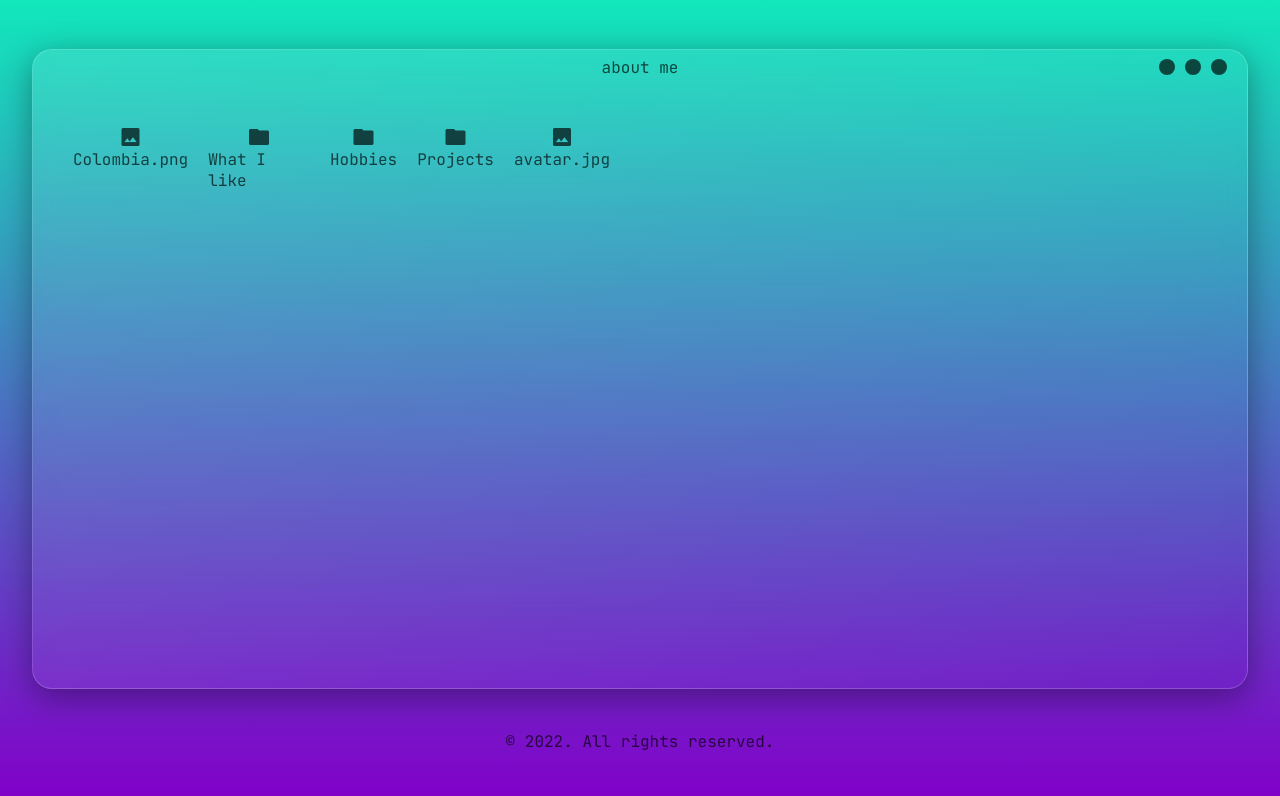
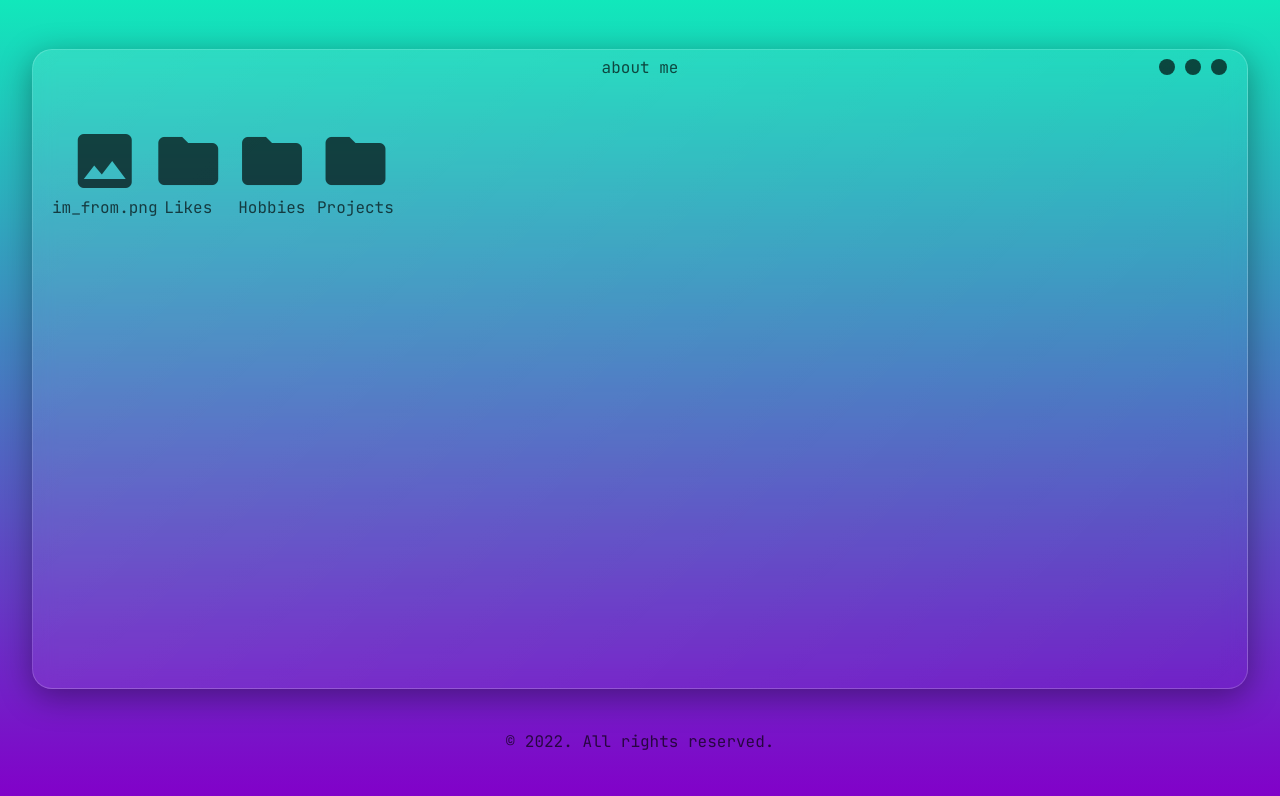
Before and after one commit to seansabe/CSIS_1280_project, a plain HTML site: page 1.1/html/about.html in a window 1280 px wide. Drawn offline with nearby package versions, Linux system fonts and the light colour scheme.

Commit message:
Bug fixes. Bigger icons.

```diff
--- a/1.1/css/style.css
+++ b/1.1/css/style.css
@@ -95,7 +95,7 @@ header .maximize:hover {
     width: 150px;
     height: 150px;
     border-radius: 50%;
-    background: url("../img/avatar.jpg");
+    background: url("../img/sergio.jpeg");
     background-size: cover;
     background-position: center;
     margin: auto;
@@ -138,10 +138,6 @@ header .maximize:hover {
     padding: 20px;
 }
 
-.files {
-    column-gap: 10px;
-}
-
 .preview {
     flex-direction: column;
     justify-content: center;
@@ -157,6 +153,7 @@ header .maximize:hover {
     transition: 0.2s ease-in;
     border-radius: 10px;
     padding: 10px;
+    width: 15%;
 }
 
 .file:hover {
@@ -166,13 +163,58 @@ header .maximize:hover {
     cursor: pointer;
 }
 
-.material-symbols-outlined {
+.material-icons {
     color: rgba(0, 0, 0, 0.67);
-    font-variation-settings:
-        'FILL' 1,
-        'wght' 400,
-        'GRAD' 0,
-        'opsz' 48;
+    font-family: 'Material Icons';
+    font-weight: normal;
+    font-style: normal;
+    /* Preferred icon size */
+    display: inline-block;
+    line-height: 1;
+    text-transform: none;
+    letter-spacing: normal;
+    word-wrap: normal;
+    white-space: nowrap;
+    direction: ltr;
+
+    /* Support for all WebKit browsers. */
+    -webkit-font-smoothing: antialiased;
+    /* Support for Safari and Chrome. */
+    text-rendering: optimizeLegibility;
+
+    /* Support for Firefox. */
+    -moz-osx-font-smoothing: grayscale;
+
+    /* Support for IE. */
+    font-feature-settings: 'liga';
+}
+
+.material-icons.md-18 {
+    font-size: 18px;
+}
+
+.material-icons.md-24 {
+    font-size: 24px;
+}
+
+.material-icons.md-36 {
+    font-size: 36px;
+}
+
+.material-icons.md-48 {
+    font-size: 48px;
+}
+
+.material-icons.md-64 {
+    font-size: 64px;
+}
+
+.material-icons.md-72 {
+    font-size: 72px;
+}
+
+.material-icons.md-96 {
+    font-size: 96px;
 }
 
 #country,
--- a/1.1/html/about.html
+++ b/1.1/html/about.html
@@ -7,8 +7,7 @@
     <meta name="viewport" content="width=device-width, initial-scale=1.0">
     <link rel="stylesheet" href="../css/style.css">
     <link rel="stylesheet" href="../css/animations.css">
-    <link rel="stylesheet"
-        href="https://fonts.googleapis.com/css2?family=Material+Symbols+Outlined:opsz,wght,FILL,GRAD@20..48,100..700,0..1,-50..200" />
+    <link href="https://fonts.googleapis.com/icon?family=Material+Icons" rel="stylesheet">
     <title>Portfolio</title>
 </head>
 
@@ -46,24 +45,20 @@
                 <div class="files col">
                     <div class="row">
                         <div class="file" id="1" onclick="preview(this.id)">
-                            <i class="material-symbols-outlined">image</i>
-                            <p>Colombia.png</p>
+                            <span class="material-icons md-72">image</span>
+                            <p>im_from.png</p>
                         </div>
                         <div class="file" id="2" onclick="preview(this.id)">
-                            <i class="material-symbols-outlined">folder</i>
-                            <p>What I like</p>
+                            <span class="material-icons md-72">folder</span>
+                            <p>Likes</p>
                         </div>
                         <div class="file" id="3" onclick="preview(this.id)">
-                            <i class="material-symbols-outlined">folder</i>
+                            <span class="material-icons md-72">folder</span>
                             <p>Hobbies</p>
                         </div>
                         <div class="file" id="4" onclick="preview(this.id)">
-                            <i class="material-symbols-outlined">folder</i>
+                            <span class="material-icons md-72">folder</span>
                             <p>Projects</p>
-                        </div>
-                        <div class="file" id="5" onclick="preview(this.id)">
-                            <i class="material-symbols-outlined">image</i>
-                            <p>avatar.jpg</p>
                         </div>
                     </div>
                 </div>
@@ -72,25 +67,23 @@
                     <!-- First file about me -->
                     <div id="country">
                         <img src="../img/Colombia.png" alt="Colombia Map" width="90%">
-                        <br>
-                        <p>Sergio/about me/Colombia.png</p>
                     </div>
                     <!-- Second file about me -->
                     <div id="likes">
                         <div id="subfile" class="subfile">
-                            <i class="material-symbols-outlined">image</i>
+                            <span class="material-icons">image</span>
                             <p>cats.gif</p>
                         </div>
                         <div id="subfile" class="subfile">
-                            <i class="material-symbols-outlined">image</i>
+                            <span class="material-icons">image</span>
                             <p>football.png</p>
                         </div>
                         <div id="subfile" class="subfile">
-                            <i class="material-symbols-outlined">image</i>
+                            <span class="material-icons">image</span>
                             <p>animated series.gif</p>
                         </div>
                         <div id="subfile" class="subfile">
-                            <i class="material-symbols-outlined">image</i>
+                            <span class="material-icons">image</span>
                             <p>hanging out.png</p>
                         </div>
                         <!-- Subfile viewer -->
@@ -101,15 +94,15 @@
                     <!-- Third file about me -->
                     <div id="hobbies">
                         <div id="subfile" class="subfile">
-                            <i class="material-symbols-outlined">image</i>
-                            <p>videogames.png</p>
+                            <span class="material-icons">image</span>
+                            <p>videogames.gif</p>
                         </div>
                         <div id="subfile" class="subfile">
-                            <i class="material-symbols-outlined">image</i>
+                            <span class="material-icons">image</span>
                             <p>I love cycling.png</p>
                         </div>
                         <div id="subfile" class="subfile">
-                            <i class="material-symbols-outlined">image</i>
+                            <span class="material-icons">image</span>
                             <p>table tennis.png</p>
                         </div>
                         <!-- Subfile viewer -->
@@ -120,19 +113,19 @@
                     <!-- Fourth file about me -->
                     <div id="projects">
                         <div id="subfile" class="subfile">
-                            <i class="material-symbols-outlined">draft</i>
+                            <span class="material-icons">description</span>
                             <p>Web.txt</p>
                         </div>
                         <div id="subfile" class="subfile">
-                            <i class="material-symbols-outlined">draft</i>
+                            <span class="material-icons">description</span>
                             <p>Mobile.txt</p>
                         </div>
                         <div id="subfile" class="subfile">
-                            <i class="material-symbols-outlined">draft</i>
+                            <span class="material-icons">description</span>
                             <p>Computer Vision.txt</p>
                         </div>
                         <div id="subfile" class="subfile">
-                            <i class="material-symbols-outlined">draft</i>
+                            <span class="material-icons">description</span>
                             <p>Videogames.txt</p>
                         </div>
                         <!-- Subfile viewer -->
@@ -140,12 +133,6 @@
                             <img class="preview-image" src="" alt="">
                             <p class="description"></p>
                         </div>
-                    </div>
-                    <!-- Fifth file about me -->
-                    <div id="avatar">
-                        <img src="../img/avatar.jpg" alt="Avatar Pic" width="70%">
-                        <br>
-                        <p>Sergio/about me/avatar.jpg</p>
                     </div>
                 </div>
             </div>
--- a/1.1/js/explorer.js
+++ b/1.1/js/explorer.js
@@ -6,7 +6,6 @@ document.getElementById("country").style.display = "none";
 document.getElementById("likes").style.display = "none";
 document.getElementById("hobbies").style.display = "none";
 document.getElementById("projects").style.display = "none";
-document.getElementById("avatar").style.display = "none";
 document.getElementsByClassName("preview-image")[0].style.display = "none";
 document.getElementsByClassName("preview-image")[1].style.display = "none";
 document.getElementsByClassName("preview-image")[2].style.display = "none";
@@ -23,7 +22,6 @@ function preview(id) {
         document.getElementById("likes").style.display = "none";
         document.getElementById("hobbies").style.display = "none";
         document.getElementById("projects").style.display = "none";
-        document.getElementById("avatar").style.display = "none";
         document.getElementsByClassName("preview-image")[0].style.display = "none";
         document.getElementsByClassName("preview-image")[1].style.display = "none";
         document.getElementsByClassName("preview-image")[2].style.display = "none";
@@ -36,7 +34,6 @@ function preview(id) {
         document.getElementById("likes").style.display = "flex";
         document.getElementById("hobbies").style.display = "none";
         document.getElementById("projects").style.display = "none";
-        document.getElementById("avatar").style.display = "none";
         document.getElementsByClassName("preview-image")[0].style.display = "none";
         document.getElementsByClassName("preview-image")[1].style.display = "none";
         document.getElementsByClassName("preview-image")[2].style.display = "none";
@@ -49,7 +46,6 @@ function preview(id) {
         document.getElementById("likes").style.display = "none";
         document.getElementById("hobbies").style.display = "flex";
         document.getElementById("projects").style.display = "none";
-        document.getElementById("avatar").style.display = "none";
         document.getElementsByClassName("preview-image")[0].style.display = "none";
         document.getElementsByClassName("preview-image")[1].style.display = "none";
         document.getElementsByClassName("preview-image")[2].style.display = "none";
@@ -57,29 +53,16 @@ function preview(id) {
 
     }
     // Projects
-    else if (id == 4) {
+    else {
         document.getElementById("country").style.display = "none";
         document.getElementById("likes").style.display = "none";
         document.getElementById("hobbies").style.display = "none";
         document.getElementById("projects").style.display = "flex";
-        document.getElementById("avatar").style.display = "none";
         document.getElementsByClassName("preview-image")[0].style.display = "none";
         document.getElementsByClassName("preview-image")[1].style.display = "none";
         document.getElementsByClassName("preview-image")[2].style.display = "none";
         document.getElementsByClassName("description")[0].style.display = "none";
 
-    }
-    // Avatar
-    else {
-        document.getElementById("country").style.display = "none";
-        document.getElementById("likes").style.display = "none";
-        document.getElementById("hobbies").style.display = "none";
-        document.getElementById("projects").style.display = "none";
-        document.getElementById("avatar").style.display = "flex";
-        document.getElementsByClassName("preview-image")[0].style.display = "none";
-        document.getElementsByClassName("preview-image")[1].style.display = "none";
-        document.getElementsByClassName("preview-image")[2].style.display = "none";
-        document.getElementsByClassName("description")[0].style.display = "none";
     }
 }
 
```
Also changed, not shown: 1.1/img/sergio.jpeg (added).
